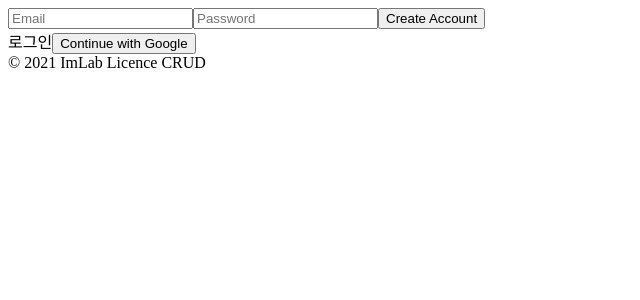
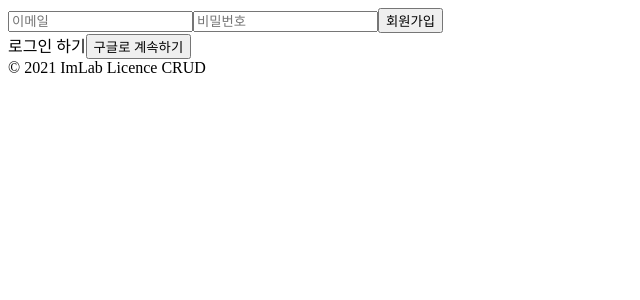
Before and after one commit to kbhooo/license_crud, a React (Create React App) app: page /#/ in a window 1280 px wide. Shown: the top 300 px of the page, without its empty margins (0-640 px from the left). Built offline with nearby package versions, Linux system fonts and the light colour scheme; no server answers.

Commit message:
#3 License - Realtime

```diff
--- a/src/components/App.js
+++ b/src/components/App.js
@@ -5,10 +5,12 @@ import { authServise } from "licenseBase";
 function App() {
   const [init, setInit] = useState(false);
   const [isLoggedIn, setIsLoggedIn] = useState(false);
+  const [userObj, setUserObj] = useState(null);
   useEffect(() => {
     authServise.onAuthStateChanged((user) => {
       if (user) {
         setIsLoggedIn(true);
+        setUserObj(user);
       } else {
         setIsLoggedIn(false);
       }
@@ -17,7 +19,7 @@ function App() {
   }, []);
   return (
     <>
-      {init ? <AppRouter isLoggedIn={isLoggedIn} /> : "로딩 중..."}
+      {init ? <AppRouter isLoggedIn={isLoggedIn} userObj={userObj}/> : "로딩 중..."}
       <footer>&copy; {new Date().getFullYear()} ImLab Licence CRUD</footer>
     </>
   );
--- a/src/components/Router.js
+++ b/src/components/Router.js
@@ -5,7 +5,7 @@ import Home from "routes/Home";
 import Profile from "routes/Profile";
 import Nav from "components/Nav";
 
-const AppRouter = ({ isLoggedIn }) => {
+const AppRouter = ({ isLoggedIn, userObj }) => {
   return (
     <Router>
       {isLoggedIn && <Nav/>}
@@ -13,7 +13,7 @@ const AppRouter = ({ isLoggedIn }) => {
         {isLoggedIn ? (
           <>
             <Route exact path="/">
-              <Home />
+              <Home userObj={userObj} />
             </Route>
             <Route exact path="/profile">
               <Profile />
--- a/src/routes/Auth.js
+++ b/src/routes/Auth.js
@@ -56,7 +56,7 @@ const Auth = () => {
           <input
             name="email"
             type="email"
-            placeholder="Email"
+            placeholder="이메일"
             required
             value={email}
             onChange={onChange}
@@ -64,16 +64,16 @@ const Auth = () => {
           <input
             name="password"
             type="password"
-            placeholder="Password"
+            placeholder="비밀번호"
             required
             value={password}
             onChange={onChange}
           />
-          <input type="submit" value={newAccount ? "Create Account" : "Log In"} />
+          <input type="submit" value={newAccount ? "회원가입" : "로그인"} />
           {error}
         </form>
-        <span onClick={toggleAccount}>{newAccount ? "로그인" : "회원가입"}</span>
-        <button onClick={onSocialClick} name="google">Continue with Google</button>
+        <span onClick={toggleAccount}>{newAccount ? "로그인 하기" : "회원가입 하기"}</span>
+        <button onClick={onSocialClick} name="google">구글로 계속하기</button>
       </div>
     );
   };
--- a/src/routes/Home.js
+++ b/src/routes/Home.js
@@ -1,27 +1,24 @@
 import React, { useEffect, useState } from "react";
 import { dbService } from "licenseBase";
 
-const Home = () => {
+const Home = ({ userObj }) => {
   const [name, setName] = useState("");
   const [names, setNames] = useState([]);
-  const getNames = async()=>{
-    const dbNames = await dbService.collection("Test Licenses").get();
-    dbNames.forEach((document) => {
-      const nameObject = {
-        ...document.data(),
-        id: document.id,
-      };
-      setNames((prev) => [nameObject, ...prev]);
+  useEffect(() => {
+    dbService.collection("Test Licenses").onSnapshot((snapshot) => {
+      const nameArray = snapshot.docs.map(doc => ({
+        id: doc.id,
+        ...doc.data(),
+      }));
+      setNames(nameArray);
     });
-  };
-  useEffect(() => {
-    getNames();
   }, [])
   const onSubmit = async (e) => {
     e.preventDefault();
     await dbService.collection("Test Licenses").add({
-      name,
+      name: name,
       dateIssued: Date.now(),
+      masterUserId: userObj.uid,
     });
     setName("");
   }
```
